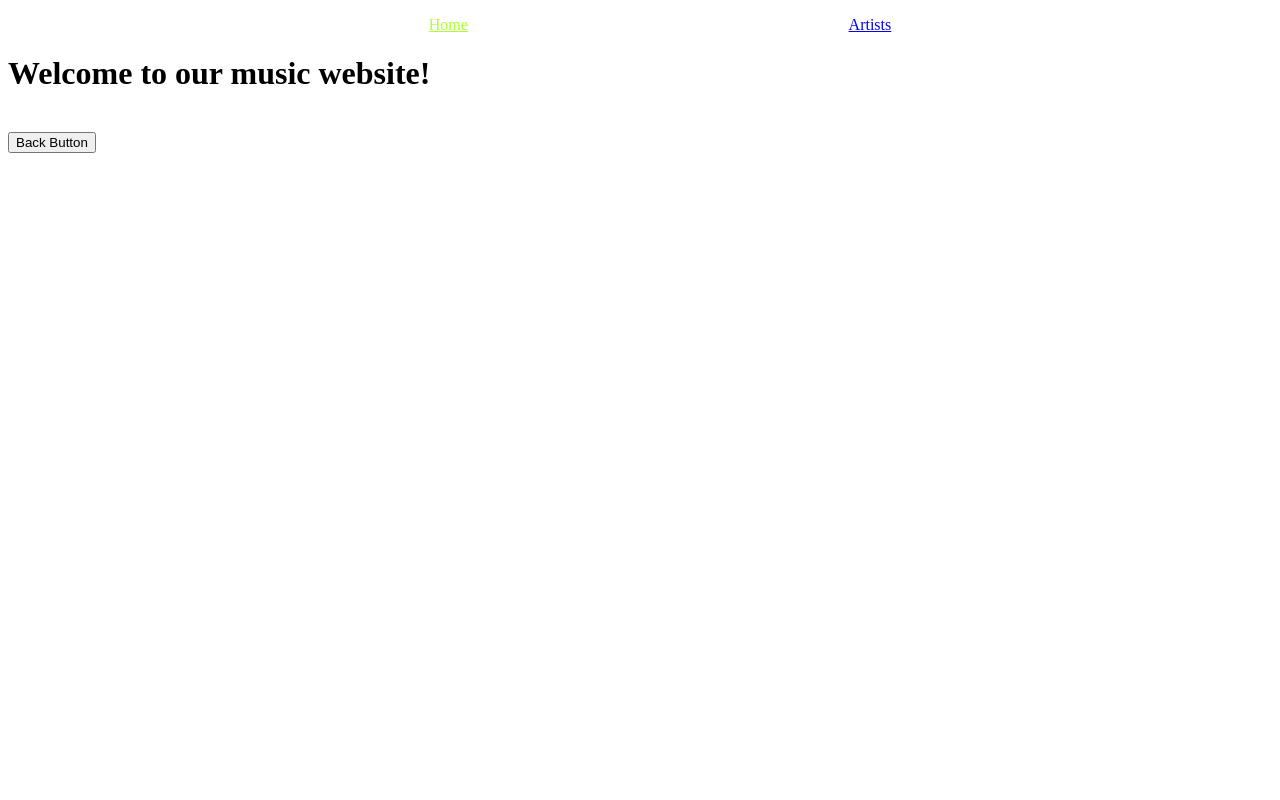
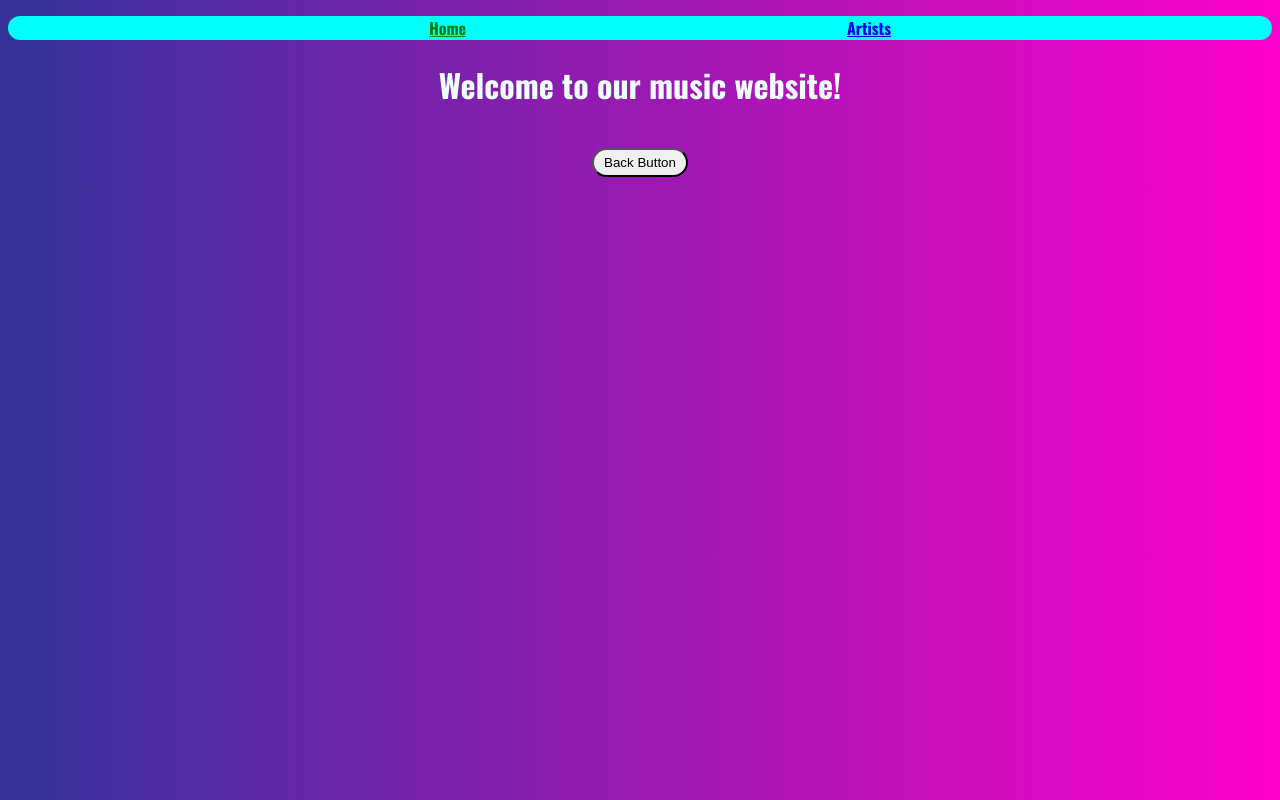
Before and after one commit to Brendan-Geoghegan/intro-to-react, a React app: page / in a window 1280 px wide. Built offline with nearby package versions, Linux system fonts and the light colour scheme.

Commit message:
bit of styling

```diff
--- /dev/null
+++ b/src/Components/BackButton/index.css
@@ -0,0 +1,4 @@
+button {
+    border-radius: 20px;
+    padding: 5px 10px;
+}
--- a/src/Components/BackButton/index.js
+++ b/src/Components/BackButton/index.js
@@ -1,5 +1,6 @@
 import React from 'react'
 import { useNavigate } from 'react-router-dom'
+import './index.css'
 
 export default function BackButton() {
     const navigate = useNavigate()
--- /dev/null
+++ b/src/index.css
@@ -0,0 +1,4 @@
+body {
+background: linear-gradient(to right, #333399, #ff00cc); /* W3C, IE 10+/ Edge, Firefox 16+, Chrome 26+, Opera 12+, Safari 7+ */
+text-align: center;
+}
--- a/src/index.js
+++ b/src/index.js
@@ -1,6 +1,7 @@
 import React from 'react'
 import ReactDOM from 'react-dom'
 import { BrowserRouter as Router } from 'react-router-dom';
+import './index.css'
 
 import App from "./App.js"
 
--- a/src/layouts/Header/style.css
+++ b/src/layouts/Header/style.css
@@ -1,9 +1,18 @@
+@import url('https://fonts.googleapis.com/css2?family=Oswald:wght@700&display=swap');
+
 ul {
     display: flex;
     justify-content: space-evenly;
     list-style: none;
+    background-color:aqua;
+    border-radius: 30px;
+    color: black;
+}
+
+li {
+    font-family: 'Oswald';
 }
 
 .current {
-    color: greenyellow;
+    color: green;
 }
--- /dev/null
+++ b/src/pages/Home/home.css
@@ -0,0 +1,8 @@
+@import url('https://fonts.googleapis.com/css2?family=Oswald:wght@700&display=swap');
+
+.homeHeader {
+    display: flex;
+    justify-content: center;
+    font-family: 'Oswald';
+    color: azure;
+}
--- a/src/pages/Home/index.js
+++ b/src/pages/Home/index.js
@@ -1,7 +1,8 @@
-import React from 'react'
+import React from 'react';
+import './home.css'
 
 export default function Home() {
   return (
-    <h1>Welcome to our music website!</h1>
+    <h1 className='homeHeader'>Welcome to our music website!</h1>
   )
 }
```
